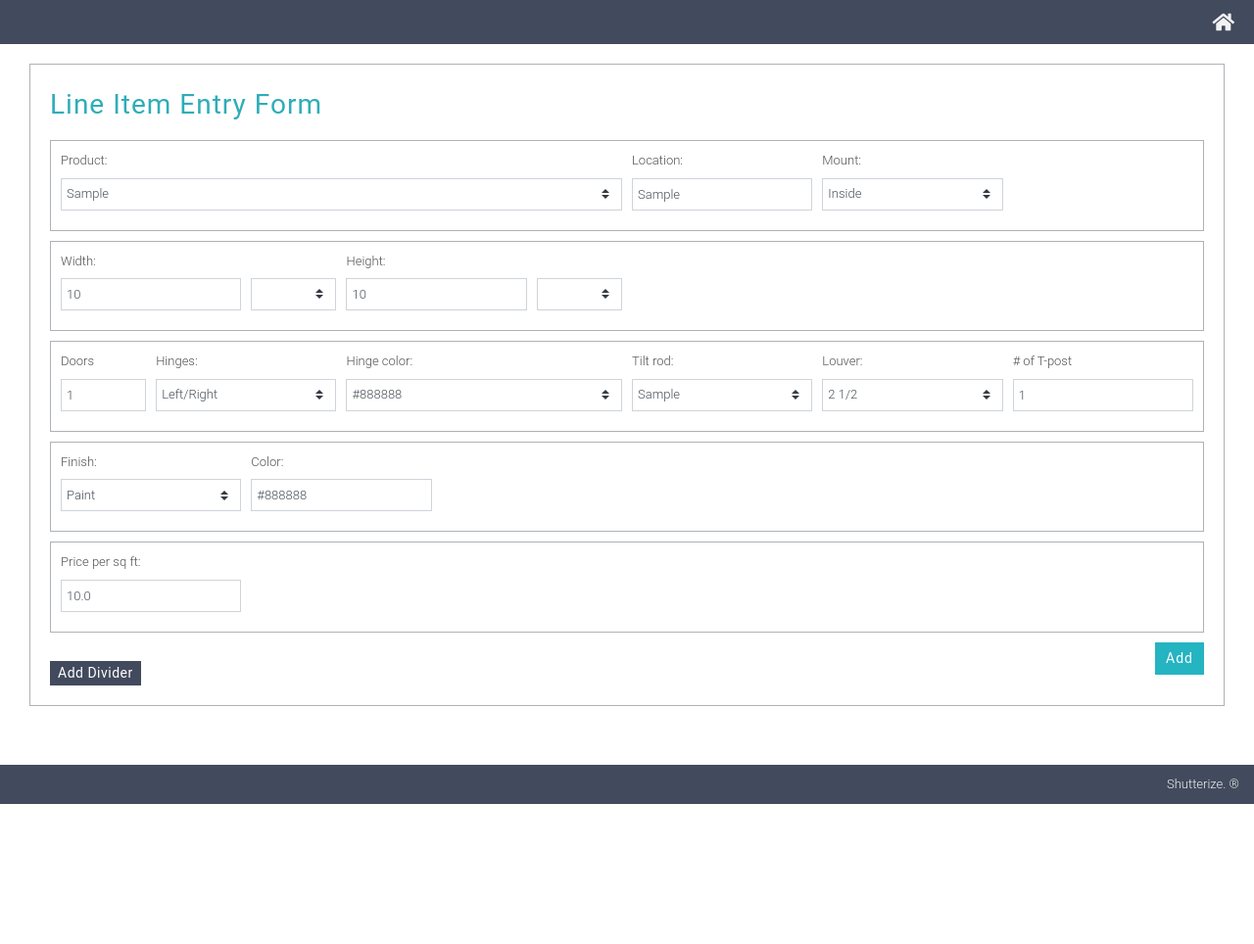
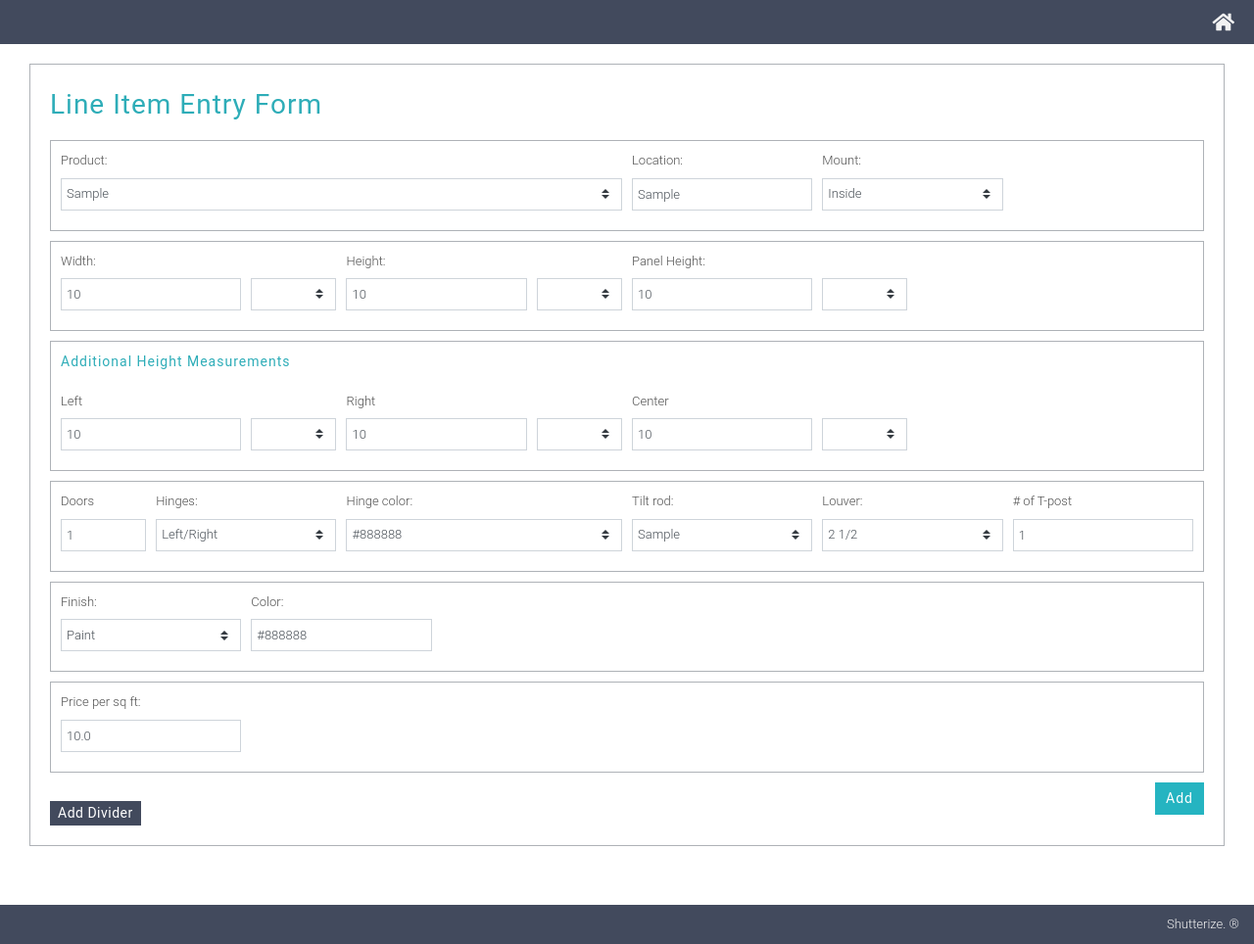
Before and after one commit to gcantu/shttrz, a Django app: page /deals/edit_item/1 in a window 1280 px wide. Shown: the part 53-1017 px from the top of the page at 98% size. Before the commit the page ends 874 px from the top, so only its background shows below. Run offline with Django 3.2, Linux system fonts and the light colour scheme; tables that the repository leaves empty hold one stand-in row (values such as "Sample post"); parts of the project's set-up code (start-up, migrations or seed data) failed here and were passed over; some libraries are stand-ins or nearby versions.

Commit message:
Add panel, center, left, and right height

```diff
--- a/project/apps/products/shutters/models.py
+++ b/project/apps/products/shutters/models.py
@@ -268,9 +268,17 @@ class Shutter(AbstractShutter):
     width = models.IntegerField(blank=True, null=True)
     height = models.IntegerField(blank=True, null=True)
     height_divider = models.IntegerField(blank=True, null=True)
+    height_panel = models.IntegerField(blank=True, null=True)
+    height_center = models.IntegerField(blank=True, null=True)
+    height_left = models.IntegerField(blank=True, null=True)
+    height_right = models.IntegerField(blank=True, null=True)
     width_fraction = models.FloatField(choices=FRACTION_CHOICES, default=0)
     height_fraction = models.FloatField(choices=FRACTION_CHOICES, default=0)
     height_divider_fraction = models.FloatField(choices=FRACTION_CHOICES, default=0)
+    height_panel_fraction = models.FloatField(choices=FRACTION_CHOICES, default=0)
+    height_center_fraction = models.FloatField(choices=FRACTION_CHOICES, default=0)
+    height_left_fraction = models.FloatField(choices=FRACTION_CHOICES, default=0)
+    height_right_fraction = models.FloatField(choices=FRACTION_CHOICES, default=0)
     price_per_sq_ft = models.FloatField(blank=True, null=True)
 
     def save(self, *args, **kwargs):
@@ -279,6 +287,20 @@ class Shutter(AbstractShutter):
 
         # use L frame for stain and Z frame for paint
         self.frame_style_id = 1 if self.finish == 'Stain' else 2
+
+        # set panel height for models #1, #7 and #8
+        if self.product_id == 1:
+            self.height_panel = self.height
+            self.height_panel_fraction = self.height_fraction
+        elif self.product_id == 7:
+            h = (self.height + self.height_fraction) - ((self.width + self.width_fraction)/2)
+            self.height_panel = int(h)
+            self.height_panel_fraction = round(h % 1, 2)
+        else: #8
+            h = (self.height + self.height_fraction) - (self.width + self.width_fraction)
+            self.height_panel = int(h)
+            self.height_panel_fraction = round(h % 1, 2)
+
         return super(Shutter, self).save(*args, **kwargs)
 
     def __str__(self):
--- a/project/assets/css/style.css
+++ b/project/assets/css/style.css
@@ -305,6 +305,13 @@ a:focus, a:active, a:hover {
 
 #shutter-form .divider-field {
 	display: none;
+}
+
+#shutter-form .field-message {
+	color: #2eadb8;
+	font-size: 14px;
+	letter-spacing: 1px;
+	font-weight: 400;
 }
 
 .no-label {
--- a/project/assets/js/common-scripts.js
+++ b/project/assets/js/common-scripts.js
@@ -31,8 +31,43 @@ $('#divider-button').on('click', function() { // add/remove divider field in lin
    $(".divider-field").toggle();
 });
 
+$('#id_product').on('change', function() { // hide/unhide panel, center, left, and right height fields
+  var selectedItem = $(this).val();
+
+  showMeasureField(selectedItem);
+});
+
 
 // FUNCTIONS
+function showMeasureField(val){ // function to render hidden fields in line item form
+  var val = val;
+
+  if (val == 6 || val == 8 || val == 13 || val == 15) { // remove t-post from these models
+    $(".t-post-field").addClass("hidden");
+    $("#id_t_post").val("");
+  } else {
+    $(".t-post-field").removeClass("hidden");
+  }
+
+  if (val > 13) { // add panel height to model #14 and #15
+    $(".panel-height-field").removeClass("hidden");
+  } else {
+    $(".panel-height-field").addClass("hidden");
+  }
+
+  if (val > 11) { // add left and right height to models #12 - #15
+    $(".lr-height-field").removeClass("hidden");
+  } else {
+    $(".lr-height-field").addClass("hidden");
+  }
+
+  if (val == 13 || val == 15) { // add center height to models #13 and #15
+    $(".center-height-field").removeClass("hidden");
+  } else {
+    $(".center-height-field").addClass("hidden");
+  }
+
+};
 
 
 }); // Document is ready
--- a/project/templates/shutters/shutter_form.html
+++ b/project/templates/shutters/shutter_form.html
@@ -42,15 +42,50 @@
                   {{ form.width.label_tag }}
                   {% render_field  form.width class="form-control" %}
                 </div>
-                <div class="col-3 col-md-2 col-lg-1 no-label">
+                <div class="col-3 col-md-1 no-label">
                   {% render_field  form.width_fraction class="custom-select mr-sm-2" %}
                 </div>
                 <div class="col-5 col-md-2">
                   {{ form.height.label_tag }}
                   {% render_field  form.height class="form-control" %}
                 </div>
-                <div class="col-3 col-md-2 col-lg-1 no-label">
+                <div class="col-3 col-md-1 no-label">
                   {% render_field  form.height_fraction class="custom-select mr-sm-2" %}
+                </div>
+                <div class="col-5 col-md-2 panel-height-field">
+                  <label>Panel Height:</label>
+                  {% render_field  form.height_panel class="form-control" %}
+                </div>
+                <div class="col-3 col-md-1 no-label panel-height-field">
+                  {% render_field  form.height_panel_fraction class="custom-select mr-sm-2" %}
+                </div>
+              </div>
+            </div>
+
+            <div class="form-section lr-height-field">
+              <div class="field-message">Additional Height Measurements</div>
+              <br>
+              <div class="form-row">
+                <div class="col-5 col-md-2">
+                  <label>Left</label>
+                  {% render_field  form.height_left class="form-control" %}
+                </div>
+                <div class="col-3 col-md-1 no-label">
+                  {% render_field  form.height_left_fraction class="custom-select mr-sm-2" %}
+                </div>
+                <div class="col-5 col-md-2">
+                  <label>Right</label>
+                  {% render_field  form.height_right class="form-control" %}
+                </div>
+                <div class="col-3 col-md-1 no-label">
+                  {% render_field  form.height_right_fraction class="custom-select mr-sm-2" %}
+                </div>
+                <div class="col-5 col-md-2 center-height-field">
+                  <label>Center</label>
+                  {% render_field  form.height_center class="form-control" %}
+                </div>
+                <div class="col-3 col-md-1 no-label center-height-field">
+                  {% render_field  form.height_center_fraction class="custom-select mr-sm-2" %}
                 </div>
               </div>
             </div>
@@ -82,7 +117,7 @@
                   {% render_field  form.louver class="custom-select mr-sm-2" %}
                 </div>
 
-                <div class="col-4 col-md-2">
+                <div class="col-4 col-md-2 t-post-field">
                   <label># of T-post</label>
                   {% render_field  form.t_post class="form-control" %}
                 </div>
```
Also changed, not shown: project/apps/products/shutters/migrations/0008_auto_20181020_1535.py (added), project/apps/products/shutters/migrations/0009_auto_20181020_1644.py (added).
